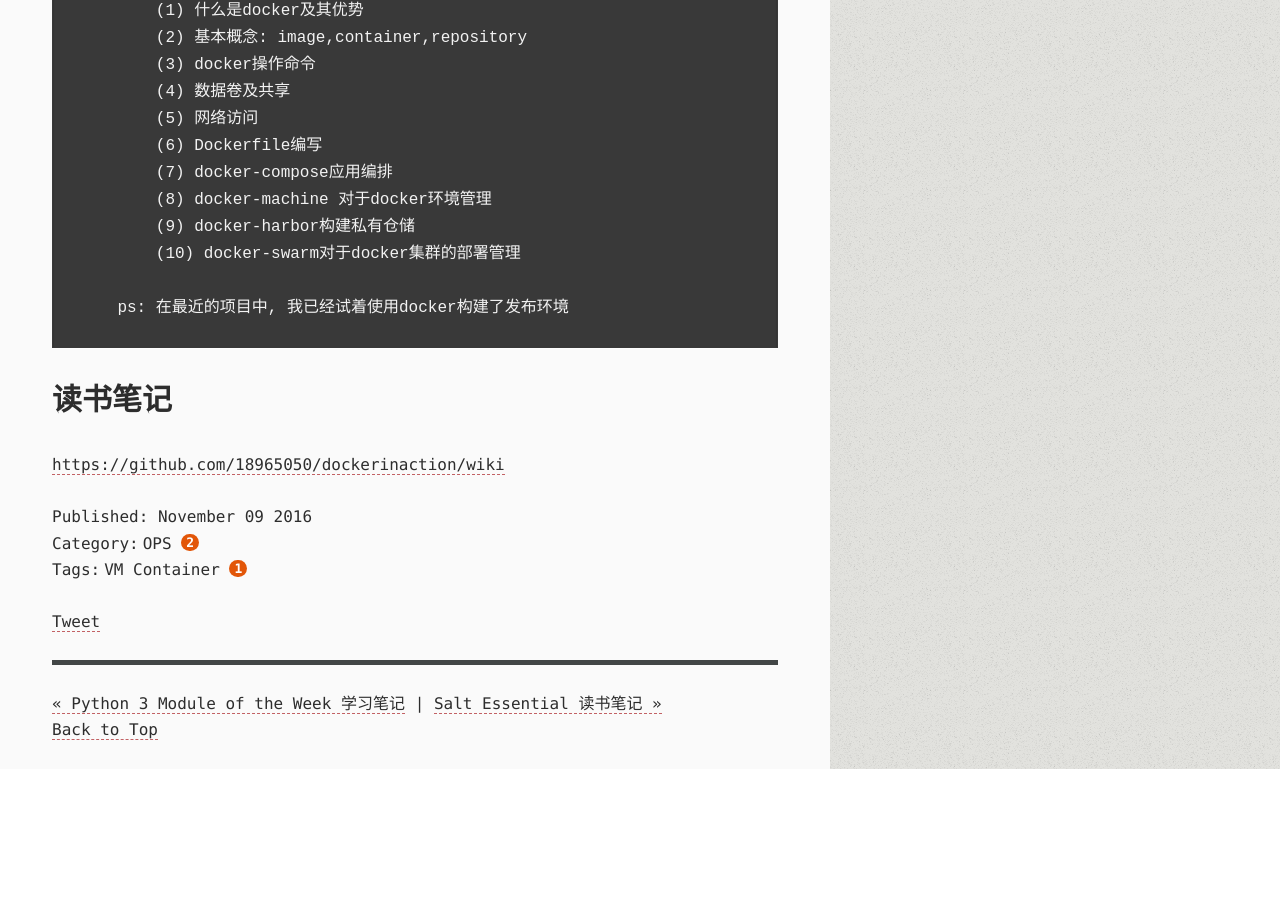
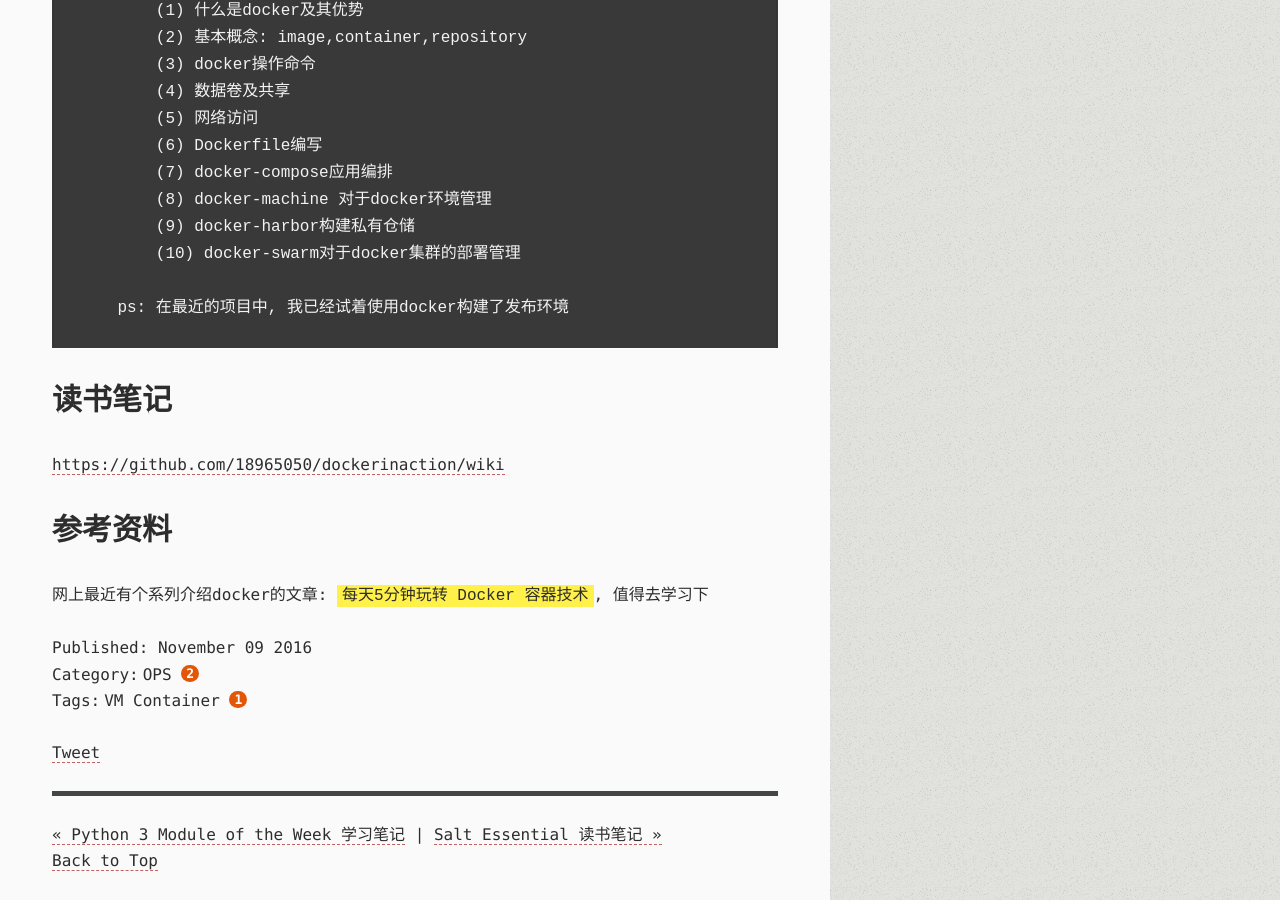
Before and after one commit to 18965050/18965050.github.io, a Jekyll site: the page built from _posts/2016-11-09-dockerinaction.md, in a window 1280 px wide and 900 px high, scrolled down 657 px. Built offline with Jekyll 4.4.1, drawn with Linux system fonts in a browser that asks for light colours; comment, search, counter and statistics services are not loaded; before the commit the page ends 1426 px from its top, so only the background shows below that.

Commit message:
文档修改

```diff
--- a/_posts/2016-11-09-dockerinaction.md
+++ b/_posts/2016-11-09-dockerinaction.md
@@ -29,3 +29,6 @@ tags: [VM Container]
 
 ## 读书笔记
 [https://github.com/18965050/dockerinaction/wiki](https://github.com/18965050/dockerinaction/wiki "DockerInAction读书笔记")
+
+## 参考资料
+网上最近有个系列介绍docker的文章: `每天5分钟玩转 Docker 容器技术`, 值得去学习下
```
